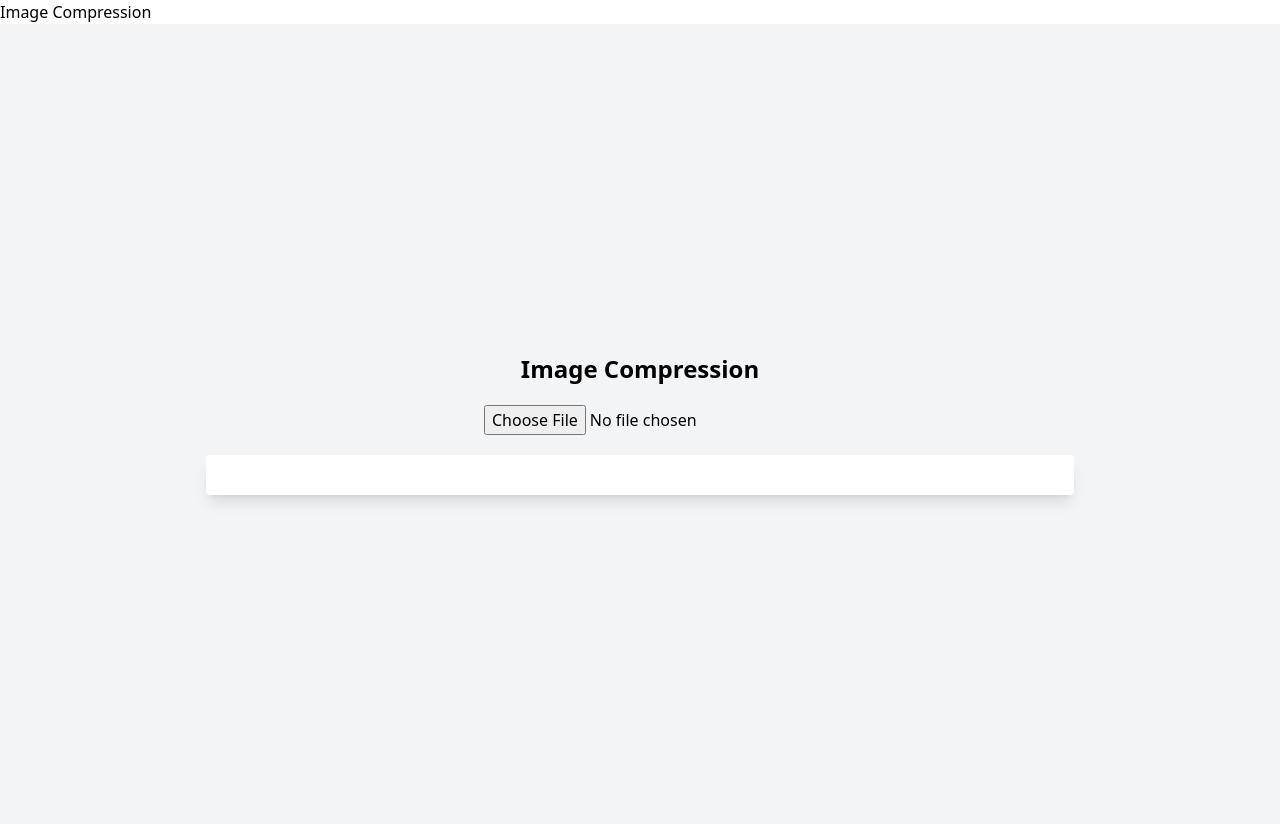
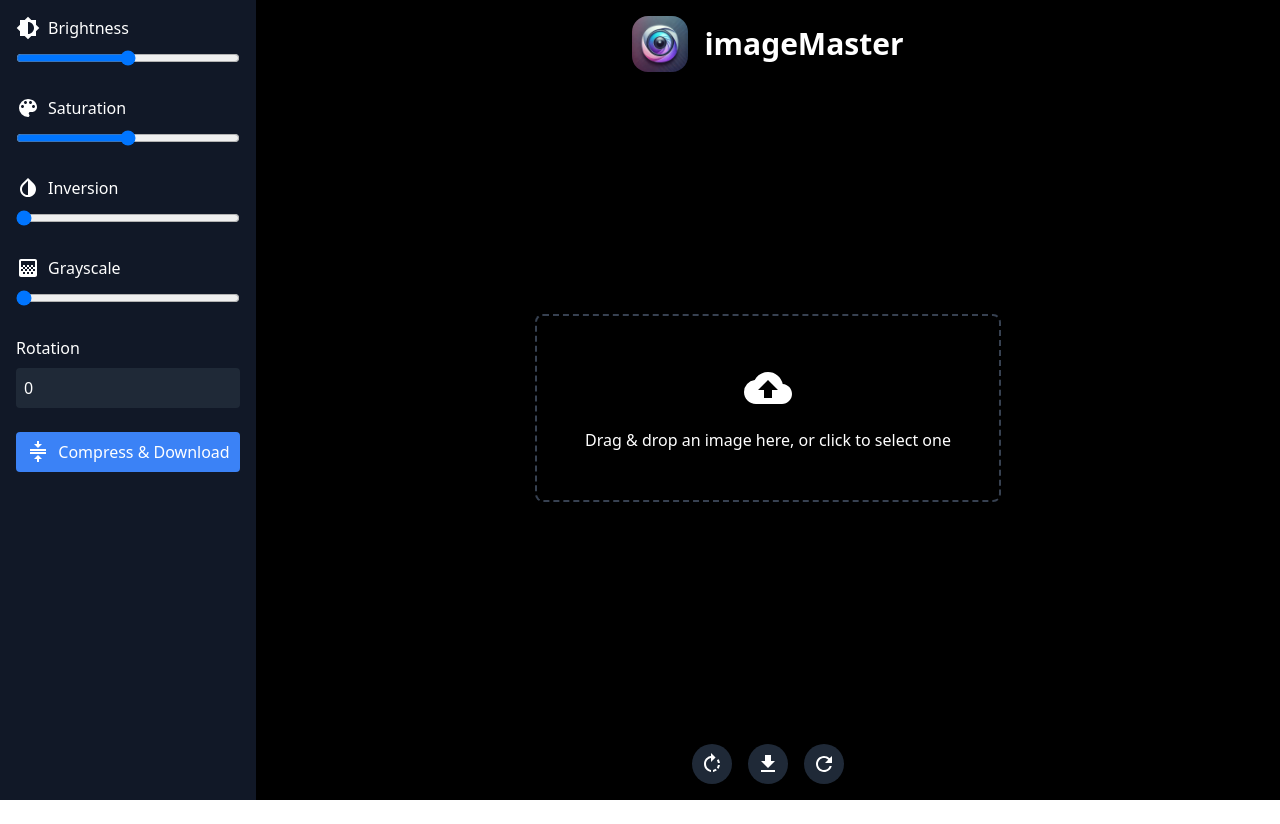
Before and after one commit to omp28/image-editor, a React (Create React App) app: page / in a window 1280 px wide. After the commit the page ends 800 px from the top, so only its background shows below. Built offline with nearby package versions, Linux system fonts and the light colour scheme.

Commit message:
integrate: image compression

```diff
--- a/src/App.js
+++ b/src/App.js
@@ -3,7 +3,7 @@ import { MdRotateRight, MdDownload, MdRefresh } from "react-icons/md";
 import ImageUploader from "./components/ImageUploader";
 import ImageEditor from "./components/ImageEditor";
 import ToolBar from "./components/ToolBar";
-import CompressImage from "./components/CompressImage";
+import imageCompression from "browser-image-compression";
 
 export default function App() {
   const [brightness, setBrightness] = useState(100);
@@ -12,6 +12,7 @@ export default function App() {
   const [grayscale, setGrayscale] = useState(0);
   const [rotation, setRotation] = useState(0);
   const [selectedImage, setSelectedImage] = useState(null);
+  const [compressionProgress, setCompressionProgress] = useState(0);
   const canvasRef = useRef(null);
 
   const resetFilters = () => {
@@ -48,71 +49,112 @@ export default function App() {
     };
   };
 
+  const compressAndDownloadImage = async () => {
+    if (!selectedImage) return;
+
+    try {
+      setCompressionProgress(0);
+
+      const response = await fetch(selectedImage);
+      const blob = await response.blob();
+      const file = new File([blob], "image.jpg", { type: "image/jpeg" });
+
+      const options = {
+        maxSizeMB: 1,
+        maxWidthOrHeight: 1920,
+        useWebWorker: true,
+      };
+
+      const actualCompressedBlobPromise = imageCompression(file, options);
+
+      let fakeProgress = 0;
+      const progressInterval = setInterval(() => {
+        if (fakeProgress < 95) {
+          fakeProgress += Math.random() * 5;
+          setCompressionProgress(Math.round(fakeProgress));
+        }
+      }, 100);
+
+      const compressedBlob = await actualCompressedBlobPromise;
+
+      setTimeout(() => {
+        clearInterval(progressInterval);
+        setCompressionProgress(100);
+
+        const compressedFileURL = URL.createObjectURL(compressedBlob);
+        const link = document.createElement("a");
+        link.href = compressedFileURL;
+        link.download = "compressed-image.jpg";
+        link.click();
+      }, 3000 - fakeProgress * 30);
+    } catch (error) {
+      console.error("Compression error:", error);
+    }
+  };
+
   return (
-    // <div className="min-h-screen bg-black text-white flex">
-    //   <ToolBar
-    //     brightness={brightness}
-    //     setBrightness={setBrightness}
-    //     saturation={saturation}
-    //     setSaturation={setSaturation}
-    //     inversion={inversion}
-    //     setInversion={setInversion}
-    //     grayscale={grayscale}
-    //     setGrayscale={setGrayscale}
-    //     rotation={rotation}
-    //     setRotation={setRotation}
-    //   />
-    //   <div className="flex-1 flex flex-col">
-    //     <div className="flex justify-center items-center my-4">
-    //       <img
-    //         src="/icon.webp"
-    //         alt="ImageMaster Logo"
-    //         className="h-14 w-14 rounded-2xl "
-    //       />
+    <div className="min-h-screen bg-black text-white flex">
+      <ToolBar
+        brightness={brightness}
+        setBrightness={setBrightness}
+        saturation={saturation}
+        setSaturation={setSaturation}
+        inversion={inversion}
+        setInversion={setInversion}
+        grayscale={grayscale}
+        setGrayscale={setGrayscale}
+        rotation={rotation}
+        setRotation={setRotation}
+        compressAndDownloadImage={compressAndDownloadImage}
+        compressionProgress={compressionProgress}
+      />
+      <div className="flex-1 flex flex-col">
+        <div className="flex justify-center items-center my-4">
+          <img
+            src="/icon.webp"
+            alt="ImageMaster Logo"
+            className="h-14 w-14 rounded-2xl "
+          />
 
-    //       <h1 className="text-3xl font-bold pl-4  text-center">imageMaster</h1>
-    //     </div>
+          <h1 className="text-3xl font-bold pl-4  text-center">imageMaster</h1>
+        </div>
 
-    //     <div className="flex-1 flex items-center justify-center">
-    //       {selectedImage ? (
-    //         <ImageEditor
-    //           selectedImage={selectedImage}
-    //           brightness={brightness}
-    //           saturation={saturation}
-    //           inversion={inversion}
-    //           grayscale={grayscale}
-    //           rotation={rotation}
-    //         />
-    //       ) : (
-    //         <ImageUploader onImageChange={setSelectedImage} />
-    //       )}
-    //     </div>
-    //     <div className="p-4 flex justify-center space-x-4">
-    //       <button
-    //         onClick={() => setRotation((prev) => (prev + 90) % 360)}
-    //         className="bg-gray-800 text-white p-2 rounded-full hover:bg-gray-700 transition"
-    //       >
-    //         <MdRotateRight size={24} />
-    //       </button>
-    //       <button
-    //         onClick={downloadEditedImage}
-    //         className="bg-gray-800 text-white p-2 rounded-full hover:bg-gray-700 transition"
-    //       >
-    //         <MdDownload size={24} />
-    //       </button>
-    //       <button
-    //         onClick={resetFilters}
-    //         className="bg-gray-800 text-white p-2 rounded-full hover:bg-gray-700 transition"
-    //       >
-    //         <MdRefresh size={24} />
-    //       </button>
-    //     </div>
-    //   </div>
-    //   <canvas ref={canvasRef} style={{ display: "none" }}></canvas>
-    // </div>
-    <div>
-      <h1>Image Compression</h1>
-      <CompressImage />
+        <div className="flex-1 flex items-center justify-center">
+          {selectedImage ? (
+            <ImageEditor
+              selectedImage={selectedImage}
+              brightness={brightness}
+              saturation={saturation}
+              inversion={inversion}
+              grayscale={grayscale}
+              rotation={rotation}
+            />
+          ) : (
+            <ImageUploader onImageChange={setSelectedImage} />
+          )}
+        </div>
+        <div className="p-4 flex justify-center space-x-4">
+          <button
+            onClick={() => setRotation((prev) => (prev + 90) % 360)}
+            className="bg-gray-800 text-white p-2 rounded-full hover:bg-gray-700 transition"
+          >
+            <MdRotateRight size={24} />
+          </button>
+          <button
+            onClick={downloadEditedImage}
+            className="bg-gray-800 text-white p-2 rounded-full hover:bg-gray-700 transition"
+          >
+            <MdDownload size={24} />
+          </button>
+          <button
+            onClick={resetFilters}
+            className="bg-gray-800 text-white p-2 rounded-full hover:bg-gray-700 transition"
+          >
+            <MdRefresh size={24} />
+          </button>
+        </div>
+      </div>
+      <canvas ref={canvasRef} style={{ display: "none" }}></canvas>
     </div>
   );
 }
--- a/src/components/CompressImage.js
+++ b/src/components/CompressImage.js
@@ -12,11 +12,10 @@ const CompressImage = () => {
     if (file) {
       setSelectedFile(URL.createObjectURL(file));
 
-      // Compression options
       const options = {
-        maxSizeMB: 1, // Set maximum size in MB
-        maxWidthOrHeight: 1920, // Specify max width/height for the image
-        useWebWorker: true, // Use web worker for better performance
+        maxSizeMB: 1,
+        maxWidthOrHeight: 1920,
+        useWebWorker: true,
         onProgress: (progress) => {
           setCompressionProgress(progress);
         },
@@ -25,7 +24,7 @@ const CompressImage = () => {
       try {
         const compressedBlob = await imageCompression(file, options);
         const compressedFileURL = URL.createObjectURL(compressedBlob);
-        setCompressedBlob(compressedBlob); // Keep the blob for download
+        setCompressedBlob(compressedBlob);
         setCompressedFile(compressedFileURL);
       } catch (error) {
         console.error("Image compression error:", error);
@@ -48,7 +47,6 @@ const CompressImage = () => {
     <div className="flex flex-col items-center justify-center h-screen p-5 bg-gray-100">
       <h2 className="text-2xl font-bold mb-5">Image Compression</h2>
 
-      {/* Image Upload Input */}
       <input
         type="file"
         accept="image/*"
@@ -56,12 +54,10 @@ const CompressImage = () => {
         className="mb-5"
       />
 
-      {/* Show Images Side by Side */}
       <div
         className="flex justify-between w-5/6 mx-auto bg-white p-5 rounded shadow-lg"
         style={{ width: "70%" }}
       >
-        {/* Original Image */}
         {selectedFile && (
           <div className="w-1/2 flex flex-col items-center">
             <h3 className="text-lg font-semibold mb-3">Original Image</h3>
@@ -73,7 +69,6 @@ const CompressImage = () => {
           </div>
         )}
 
-        {/* Compressed Image */}
         {compressedFile && (
           <div className="w-1/2 flex flex-col items-center">
             <h3 className="text-lg font-semibold mb-3">Compressed Image</h3>
@@ -83,7 +78,6 @@ const CompressImage = () => {
               className="max-w-full max-h-96 object-contain mb-3"
             />
 
-            {/* Download Button */}
             <button
               onClick={handleDownload}
               className="bg-blue-500 text-white px-4 py-2 rounded hover:bg-blue-600"
@@ -94,7 +88,6 @@ const CompressImage = () => {
         )}
       </div>
 
-      {/* Show Compression Progress */}
       {compressionProgress > 0 && compressionProgress < 100 && (
         <div className="mt-5 text-gray-700">
           Compression in progress: {compressionProgress}%
--- a/src/components/ToolBar.js
+++ b/src/components/ToolBar.js
@@ -4,6 +4,7 @@ import {
   MdColorLens,
   MdInvertColors,
   MdGradient,
+  MdCompress,
 } from "react-icons/md";
 import FilterSlider from "./FilterSlider";
 
@@ -18,6 +19,8 @@ export default function ToolBar({
   setGrayscale,
   rotation,
   setRotation,
+  compressAndDownloadImage,
+  compressionProgress,
 }) {
   return (
     <div className="w-64 bg-gray-900 p-4 space-y-6">
@@ -62,6 +65,26 @@ export default function ToolBar({
           className="bg-gray-800 text-white p-2 rounded w-full"
         />
       </div>
+
+      <button
+        onClick={compressAndDownloadImage}
+        className="bg-blue-500 text-white p-2 rounded w-full flex items-center justify-center space-x-2 hover:bg-blue-600"
+      >
+        <MdCompress size={24} />
+        <span>Compress & Download</span>
+      </button>
+
+      {compressionProgress > 0 && compressionProgress < 100 && (
+        <div className="mt-4">
+          <div className="relative w-full h-2 bg-gray-200 rounded">
+            <div
+              className="absolute top-0 left-0 h-2 bg-blue-500 rounded"
+              style={{ width: `${compressionProgress}%` }}
+            ></div>
+          </div>
+          <span className="text-sm text-gray-400">{compressionProgress}%</span>
+        </div>
+      )}
     </div>
   );
 }
```
